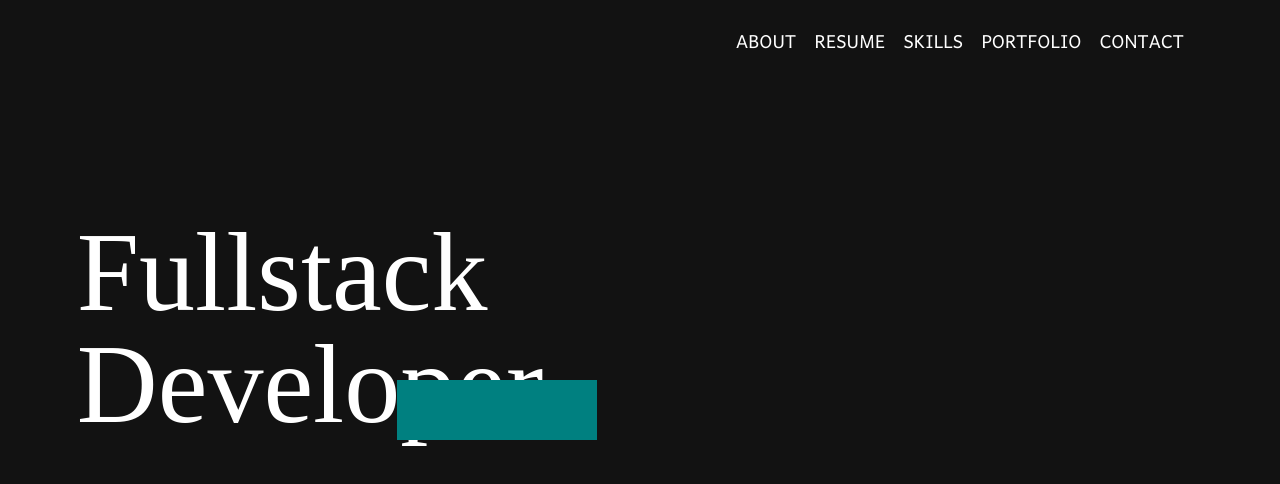
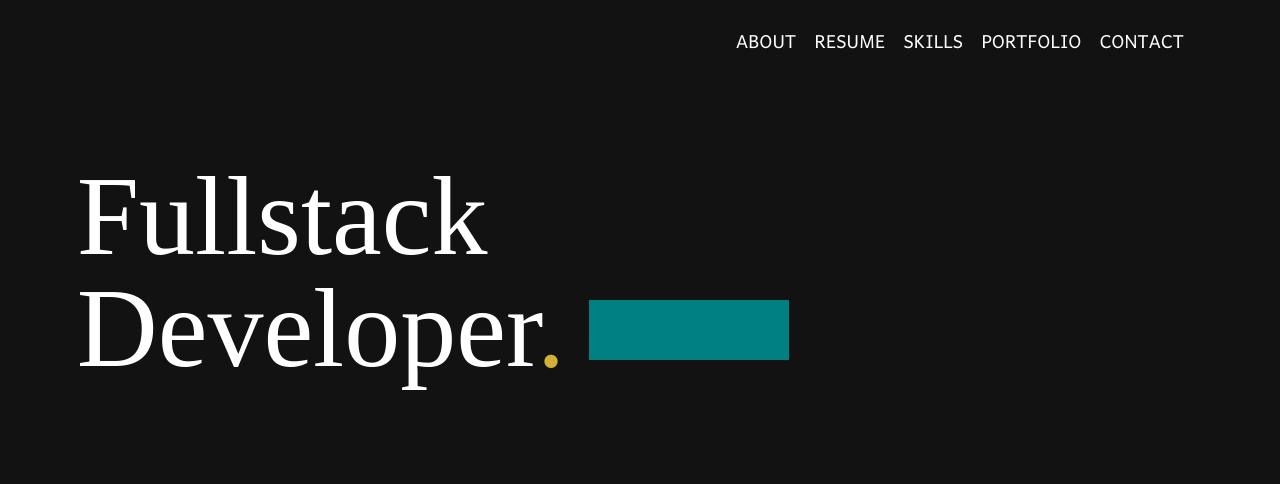
Before and after one commit to ausomely/personal-website, a React (Create React App) app: page / in a window 1280 px wide. Shown: the top 484 px of the page. Built offline with nearby package versions, Linux system fonts and the light colour scheme; a web font is replaced by a local one.

Commit message:
home screen sizing

```diff
--- a/src/App.css
+++ b/src/App.css
@@ -150,6 +150,8 @@
   transform: translateY(-5em);
   transition: 0 0.2s;
   z-index: 1000;
+  top: 0;
+  position: fixed;
   animation: fade-in ease 2s, navbar-slide-down ease var(--navbar-animation-time);
   -webkit-animation: fade-in ease 2s, navbar-slide-down ease var(--navbar-animation-time);
   -moz-animation: fade-in ease 2s, navbar-slide-down ease var(--navbar-animation-time);
@@ -191,7 +193,7 @@
 }
 
 .home-container {
-  width: 45vw;
+  width: 60vw;
   top: 20%;
   left: 6%;
   position: relative;
@@ -201,8 +203,7 @@
 }
 
 .home-title {
-  width: 25vw;
-
+  width: 40vw;
   font-family: 'Source Serif Pro';
   font-size: 7em;
   font-weight: 500;
@@ -231,7 +232,10 @@ span {
 }
 
 .box {
+  margin-bottom: 1.5em;
   width: 200px;
   height: 60px;
   background-color: teal;
+
+
 }
```
